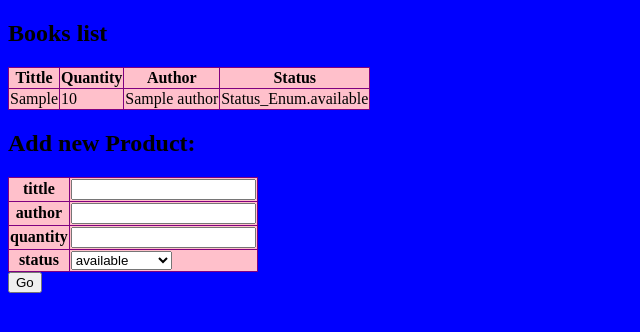
After one commit to K8-91/homework_13.4, a Flask app: page /books/ in a window 1280 px wide. The commit adds this page. Shown: the top 332 px of the page, without its empty margins (0-640 px from the left). Run offline with Flask 2, Linux system fonts and the light colour scheme; tables that the repository leaves empty hold one stand-in row (values such as "Sample post").

Commit message:
book_list method GET

```diff
--- a/app/__init__.py
+++ b/app/__init__.py
@@ -8,4 +8,6 @@ app.config.from_object(Config)
 db = SQLAlchemy(app)
 migrate = Migrate(app, db)
 
+app.config["SECRET_KEY"] = "abrakadabra"
+
 #from app import routes, models
--- a/app/forms.py
+++ b/app/forms.py
@@ -4,10 +4,7 @@ from wtforms.validators import DataRequired
 
 
 class BookForm(FlaskForm):
-    tittle = StringField("tittle", validators=[DataRequired()]),
-    author = StringField("author", validators=[DataRequired()]),
+    tittle = StringField("tittle", validators=[DataRequired()])
+    author = StringField("author", validators=[DataRequired()])
+    quantity = IntegerField('quantity', validators=[DataRequired()])
     status = SelectField('status', choices=[('available', 'available'), ('not_available', 'not_available')], validators=[DataRequired()])
-
-class ShoppingForm(FlaskForm):
-    product = StringField("product", validators=[DataRequired()]),
-    quantity = IntegerField("quantity", validators=[DataRequired()])
--- a/app/models.py
+++ b/app/models.py
@@ -1,16 +1,6 @@
 from app import db
 import enum
 
-class Book(db.Model):
-    __table_args__ = {'extend_existing': True}
-    id = db.Column(db.Integer, primary_key=True)
-    tittle = db.Column(db.String(100))
-    quantity = db.Column(db.Integer, nullable=True)
-    author_id = db.Column(db.Integer, db.ForeignKey('author.id'))
-    rental_id = db.Column(db.Integer, db.ForeignKey('rental.id'))
-
-    def __str__(self):
-        return f"Book {self.tittle}"
 
 class Author(db.Model):
     __table_args__ = {'extend_existing': True}
@@ -20,6 +10,7 @@ class Author(db.Model):
 
     def __str__(self):
         return f"Author {self.name}"
+
 
 class Status_Enum(enum.Enum):
     available = 'available'
@@ -36,7 +27,21 @@ class Rental(db.Model):
         return f"Book is {self.status}"
 
 
-class Shopping(db.Model):
+class Book(db.Model):
+    __table_args__ = {'extend_existing': True}
     id = db.Column(db.Integer, primary_key=True)
-    product = db.Column(db.String(50))
-    quantity = db.Column(db.Integer)
+    tittle = db.Column(db.String(100))
+    quantity = db.Column(db.Integer, nullable=True)
+    author_id = db.Column(db.Integer, db.ForeignKey('author.id'))
+    rental_id = db.Column(db.Integer, db.ForeignKey('rental.id'))
+
+    def __str__(self):
+        return f"Book {self.tittle}"
+
+    def get_author(self):
+        author = Author.query.filter_by(id=self.author_id).first()
+        return author.name
+
+    def get_rental_status(self):
+        rental_status = Rental.query.filter_by(id=self.rental_id).first()
+        return rental_status.status
--- a/app/routes.py
+++ b/app/routes.py
@@ -1,32 +1,36 @@
+from flask import Flask, request, redirect, url_for, render_template
 from app import app, db
-from flask import request, redirect, url_for, render_template
-from app.models import Book, Author, Rental, Shopping
-from app.forms import BookForm, ShoppingForm
+from app.models import Book, Author, Rental
+from app.forms import BookForm
 
 
-#@app.route("/todos/", methods=["GET", "POST"])
-#def book_list():
-    #if request.method == "POST":
-        #form = TodoForm(data=request.form)
+@app.route("/books/", methods=["GET", "POST"])
+def book_list():
+    form = BookForm()
+    error = ""
+    if request.method == "POST":
+        if form.validate_on_submit():
+            new_book = Book(tittle=form.data["tittle"], quantity=form.data['quantity'], author_name=form.data['author'],
+                            rental_status=form.data['status'])
+            db.session.add(new_book)
+            db.session.commit()
+        return redirect((url_for("book_list")))
+    return render_template("book.html", form=form, books=Book.query.all(), error=error)
+
+
+#@app.route("books/edit/{{ int:id }}", method=["GET"])
+#def book_edit(id):
+    #book = Book.query.get(id)
+   # form = BookForm(data=book)
+   # if request.method == "POST":
         #if form.validate_on_submit():
-            #new_book = Book()
-            #new_book.tittle = form.data.tittle
-            #new_book.author_name = form.data.author
-            #new_book.rental_status = form.data.status
-            #db.session.add(new_book)
-            #db.session.commit()
-        #return True
-    #return True
+            #new_book = Book(tittle=form.data["tittle"], quantity=form.data['quantity'], author_name=form.data["author"],
+                            #rental_status=form.data["status"])
+         #   db.session.add(new_book)
+        #    db.session.commit()
+     #   return redirect((url_for("book_list")))
+#    return render_template("book_id.html", form=form, id=id)
 
-@app.route("/shopping/", methods=["GET", "POST"])
-def shopping_list():
-    if request.method == "POST":
-        form = ShoppingForm(request.form)
-        new_list = Shopping()
-        if form.validate_on_submit():
-            new_list.product = request.form("product")
-            new_list.quantity = request.form("quantity")
-            db.session.add(new_list)
-            db.session.commit()
-        return redirect((url_for("shopping_list")))
-    return render_template("shopping.html", form=form)
+
+if __name__ == "__main__":
+    app.run(debug=True)
--- a/static/style.css
+++ b/app/static/style.css
@@ -1,5 +1,5 @@
 body{
-    background: bisque;
+    background: blue;
     }
 
 table{
--- /dev/null
+++ b/app/templates/book.html
@@ -0,0 +1,43 @@
+<!DOCTYPE html>
+<html lang="en">
+<head>
+    <meta charset="UTF-8">
+    <title>Books</title>
+    <link rel="stylesheet" href={{ url_for('static', filename='style.css') }}>
+</head>
+<body>
+<h2>Books list</h2>
+
+<table>
+    <thead>
+    <th>Tittle</th>
+    <th>Quantity</th>
+    <th>Author</th>
+    <th>Status</th>
+    </thead>
+{% for book in books %}
+    <tr>
+        <td>{{ book.tittle }}</td>
+        <td>{{ book.quantity }}</td>
+        <td>{{ book.get_author() }}</td>
+        <td>{{ book.get_rental_status() }}</td>
+    </tr>
+{% endfor %}
+</table>
+<div>
+    <h2> Add new Product: </h2>
+    <form method="POST" action="/books/">
+        {{ form.hidden_tag() }}
+        <table>
+            {% for field in form if field.widget.input_type != 'hidden'  %}
+                <tr>
+                    <th>{{ field.label }}</th>
+                    <td>{{ field }}</td>
+                </tr>
+            {% endfor %}
+        </table>
+        <input type="submit" value="Go">
+    </form>
+</div>
+</body>
+</html>
--- a/biblioteka.py
+++ b/biblioteka.py
@@ -8,5 +8,5 @@ def make_shell_context():
        "Book": Book,
        "Author": Author,
        "Status_Enum": Status_Enum,
-       "Rental": Rental
+       "Rental": Rental,
    }
```
Also changed, not shown: app/templates/book_id.html (renamed from templates/shopping.html, +5 -20 lines), app/templates/shopping.html (added, +34 -0 lines), migrations/versions/b1c41d58a7b8_.py (added, +33 -0 lines), biblioteka.db.
